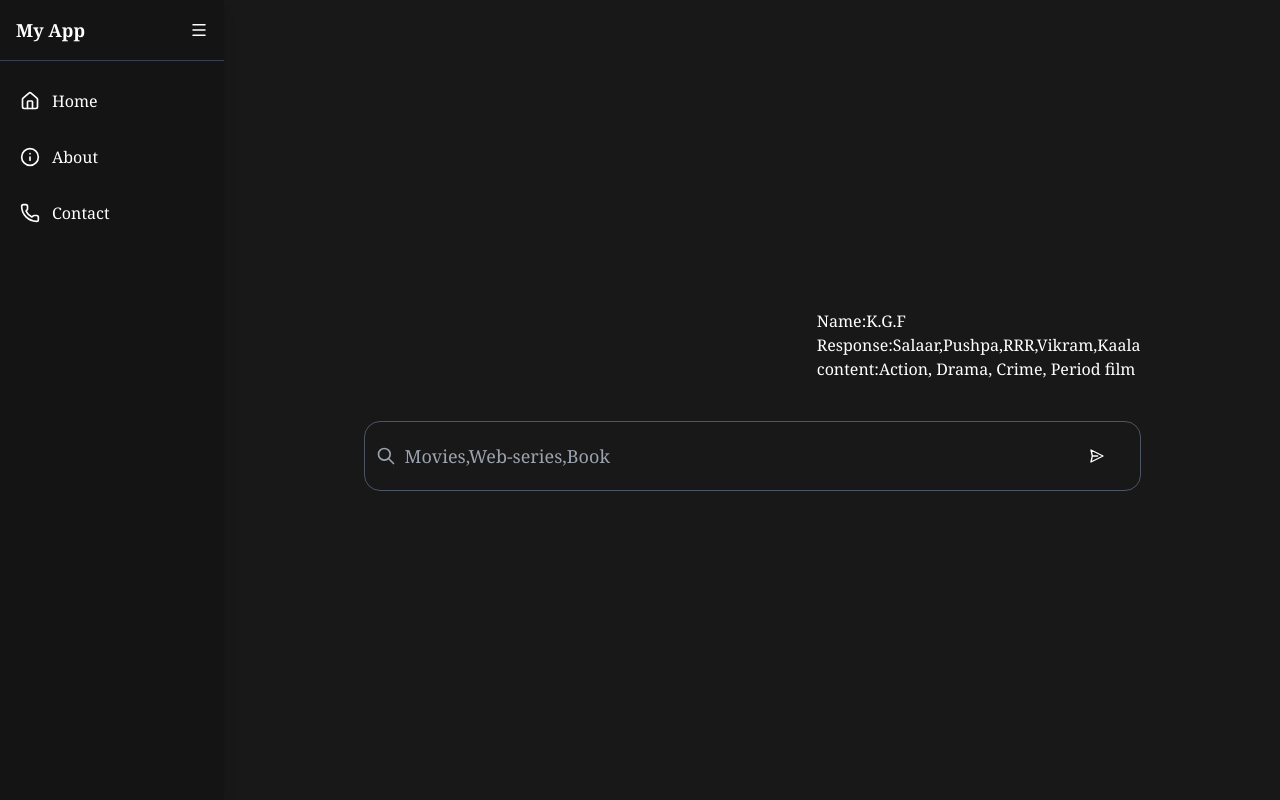
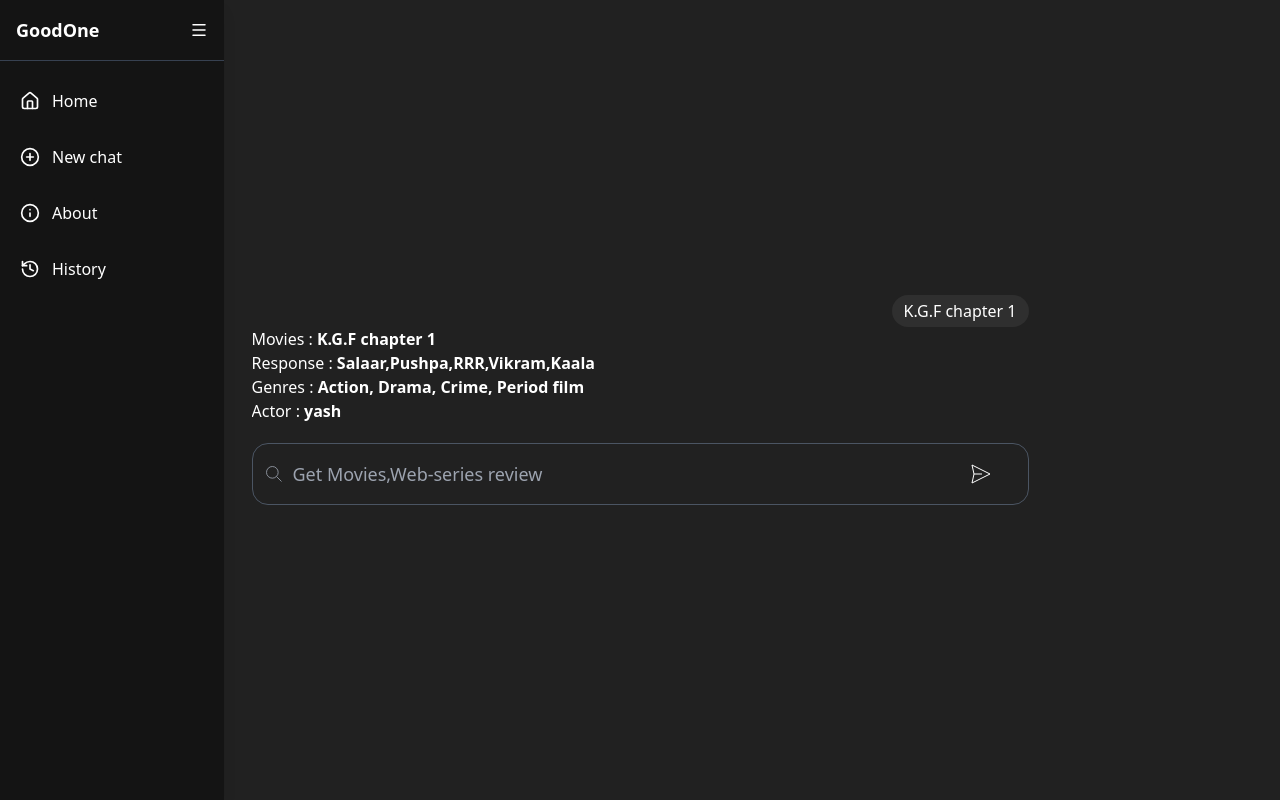
Before and after one commit to kirrtann/review-system, a React (Vite) app: page / in a window 1280 px wide. Both pictures are taken after a click on the button 25 px from the left and 25 px from the top of the page. Built offline with nearby package versions, Linux system fonts and the light colour scheme.

Commit message:
Refactor movie data structure and enhance About page content; update Navbar and routing for new chat feature

```diff
--- a/src/pages/Data/data.ts
+++ b/src/pages/Data/data.ts
@@ -1,11 +1,11 @@
 export const moviedata = [
   {
     id: "1",
-    movie: "K.G.F",
+    movie: "K.G.F chapter 1",
     imdb: "8.2",
     pubilc: "This is best movies.",
     suggtion: "Salaar,Pushpa,RRR,Vikram,Kaala",
-    content: "Action, Drama, Crime, Period film",
+    genres: "Action, Drama, Crime, Period film",
     direcoter: "",
     writter: "",
     actor: "yash",
--- a/src/pages/about/index.tsx
+++ b/src/pages/about/index.tsx
@@ -1,8 +1,33 @@
 const About = () => {
   return (
-    <>
-      <div>This is about Page</div>
-    </>
+    <div className="p-6 max-w-3xl pt-10 mx-auto h-screen text-gray-200">
+      <h1 className="text-2xl font-bold mb-4">About This App</h1>
+      <p className="mb-4">
+        This is a
+        <span className="font-semibold">
+          Movie & Web Series Review and Recommendation System
+        </span>
+        . It allows users to explore reviews and ratings from the public,
+        including insights on:
+      </p>
+      <ul className="list-disc pl-6 space-y-2">
+        <li>Movies and Web Series reviews</li>
+        <li>Actor performance reviews</li>
+        <li>Director reviews</li>
+        <li>Audience ratings & responses</li>
+        <li>Personalized recommendations</li>
+      </ul>
+      <p className="mt-6 ">
+        The goal of this platform is to bring together movie lovers and provide
+        <span className="font-semibold"> authentic public feedback </span> to
+        help you decide what to watch next.
+      </p>
+      <p className="mt-4  text-blue-300">
+        If you watch or search for any movie, the system will also suggest
+        similar movies and web series — so you always find something new to
+        enjoy!
+      </p>
+    </div>
   );
 };
 export default About;
--- a/src/pages/home/index.tsx
+++ b/src/pages/home/index.tsx
@@ -6,24 +6,43 @@ const Home = () => {
       <div
         className={`flex flex-col justify-center max-w-[777px] mx-auto  items-center min-h-screen`}
       >
-        <div className="mb-10 max-h-[500px] place-self-end overflow-y-auto ">
+        <div className="w-full">
+          <div className="place-self-end bg-[#323232d9] px-3 py-1 rounded-2xl ">
+            {moviedata.map((search) => {
+              return <div>{search.movie}</div>;
+            })}
+          </div>
+          <div className="mb-5 max-h-[600px]  place-self-start overflow-y-auto ">
             {moviedata.map((data) => {
               return (
                 <>
-                <div>Name:{data.movie}</div>
-                <div>Response:{data.suggtion}</div>
-                <div>content:{data.content}</div>
+                  <div>
+                    Movies :
+                    <span className="font-semibold"> {data.movie} </span>
+                  </div>
+                  <div>
+                    Response :
+                    <span className="font-semibold"> {data.suggtion} </span>
+                  </div>
+                  <div>
+                    Genres :
+                    <span className="font-semibold"> {data.genres} </span>
+                  </div>
+                  <div>
+                    Actor : <span className="font-semibold">{data.actor}</span>
+                  </div>
                 </>
               );
             })}
           </div>
-
+        </div>
         <div className="w-full">
           <div className="relative group">
             <input
               type="search"
-              placeholder="Movies,Web-series,Book"
-              className="w-full pl-10 pr-20 py-5 text-lg  text-white bg-transparent border border-gray-600 rounded-2xl"
+              name="search"
+              placeholder="Get Movies,Web-series review"
+              className="w-full px-10 py-4 text-lg text-white bg-transparent border border-gray-600 rounded-2xl"
             />
             <div className="absolute left-3 top-1/2 -translate-y-1/2">
               <svg
@@ -32,12 +51,7 @@ const Home = () => {
                 stroke="currentColor"
                 viewBox="0 0 24 24"
               >
-                <path
-                  strokeLinecap="round"
-                  strokeLinejoin="round"
-                  strokeWidth={2}
-                  d="M21 21l-6-6m2-5a7 7 0 11-14 0 7 7 0 0114 0z"
-                />
+                <path d="M21 21l-6-6m2-5a7 7 0 11-14 0 7 7 0 0114 0z" />
               </svg>
             </div>
             <button
@@ -45,17 +59,12 @@ const Home = () => {
               className="absolute right-3 top-1/2 -translate-y-1/2 rotate-90  px-6 py-3"
             >
               <svg
-                className="w-4 h-4"
+                className="w-6 h-7"
                 fill="none"
                 stroke="currentColor"
                 viewBox="0 0 24 24"
               >
-                <path
-                  strokeLinecap="round"
-                  strokeLinejoin="round"
-                  strokeWidth={2}
-                  d="M12 19l9 2-9-18-9 18 9-2zm0 0v-8"
-                />
+                <path d="M12 19l9 2-9-18-9 18 9-2zm0 0v-8" />
               </svg>
             </button>
           </div>
--- a/src/pages/navbar/index.tsx
+++ b/src/pages/navbar/index.tsx
@@ -1,12 +1,13 @@
-import { Menu, X, Home, Info, Phone } from "lucide-react";
+import { Menu, X, Home, Info, PlusCircle, HistoryIcon } from "lucide-react";
 import { useState, useEffect } from "react";
 import { Link, Outlet } from "react-router-dom";
 
 const Navbar = () => {
   const menu = [
     { id: 1, label: "Home", path: "/", icon: <Home size={20} /> },
-    { id: 2, label: "About", path: "/about", icon: <Info size={20} /> },
-    { id: 3, label: "Contact", path: "/contact", icon: <Phone size={20} /> },
+    { id: 2, label: "New chat", path: "/", icon: <PlusCircle size={20} /> },
+    { id: 3, label: "About", path: "/about", icon: <Info size={20} /> },
+    { id: 4, label: "History", path: "/", icon: <HistoryIcon size={20} /> },
   ];
 
   const [isMenuOpen, setIsMenuOpen] = useState(false);
@@ -48,10 +49,9 @@ const Navbar = () => {
     const mediaQuery = window.matchMedia("(hover: hover) and (pointer: fine)");
     setIsHoverCapable(mediaQuery.matches);
 
-    const handleMediaChange = (e: any) => {
+    const handleMediaChange = (e: MediaQueryListEvent) => {
       setIsHoverCapable(e.matches);
     };
-
     mediaQuery.addEventListener("change", handleMediaChange);
 
     const handleResize = () => {
@@ -61,7 +61,6 @@ const Navbar = () => {
     };
 
     window.addEventListener("resize", handleResize);
-
     return () => {
       mediaQuery.removeEventListener("change", handleMediaChange);
       window.removeEventListener("resize", handleResize);
@@ -79,19 +78,18 @@ const Navbar = () => {
 
       <aside
         className={`
-          absolute top-0 left-0 h-full bg-[#141414] text-white shadow-lg z-40
-          transform transition-all duration-300 ease-in-out
-          ${isMenuOpen ? "translate-x-0" : "-translate-x-full"}
-          md:translate-x-0
-          ${isCollapsed ? "md:w-16" : "md:w-56"}
-        `}
+    fixed top-0 left-0 h-full bg-[#141414] text-white shadow-lg z-40
+    transform transition-all duration-300 ease-in-out
+    ${isMenuOpen ? "translate-x-0" : "-translate-x-full"}
+    md:translate-x-0
+    ${isCollapsed ? "md:w-16" : "md:w-56"}
+  `}
         onMouseEnter={handleMouseEnter}
         onMouseLeave={handleMouseLeave}
       >
         <div className="flex items-center justify-between p-4 border-b border-gray-700">
           <div className="flex items-center w-full gap-2">
-            {!isCollapsed && <h2 className="text-lg font-bold">My App</h2>}
-
+            {!isCollapsed && <h2 className="text-lg font-bold">GoodOne</h2>}
             <button
               onClick={togglePin}
               className={`hidden md:block text-white hover:text-gray-300 transition-colors ${
@@ -108,7 +106,6 @@ const Navbar = () => {
             <X size={22} />
           </button>
         </div>
-
         <ul className="flex flex-col gap-2 mt-4 px-2">
           {menu.map((item) => (
             <li key={item.id}>
@@ -153,12 +150,7 @@ const Navbar = () => {
         />
       )}
 
-      <main
-        className={`
-          flex-1 overflow-y-auto px-5  transition-all duration-300 bg-[##191A1A]
-          ${isCollapsed ? "md:ml-16" : "md:ml-56"}
-        `}
-      >
+      <main className="flex-1 overflow-y-auto px-5 transition-all duration-300 bg-[#212121]">
         <Outlet />
       </main>
     </div>
--- a/src/pages/contact/index.tsx
+++ b/src/pages/newchat/index.tsx
@@ -1,7 +1,7 @@
 const Contact = () => {
   return (
     <>
-      <div>This is contact Page</div>
+      <div>This is Contact Page</div>
     </>
   );
 };
--- a/src/route/route.tsx
+++ b/src/route/route.tsx
@@ -2,7 +2,7 @@ import { Routes, Route } from "react-router-dom";
 import Home from "../pages/home";
 import About from "../pages/about";
 import Navbar from "../pages/navbar";
-import Contact from "../pages/contact";
+import Contact from "../pages/newchat";
 
 const AppRoutes = () => {
   return (
@@ -18,7 +18,7 @@ const AppRoutes = () => {
 
 const Layout = () => {
   return (
-    <div className="bg-[#181818] w-full font-serif text-white flex">
+    <div className="bg-[#181818] w-full font-sans text-white flex">
       <Navbar />
     </div>
   );
```
Lines whose indentation alone changed are shown as unchanged.
